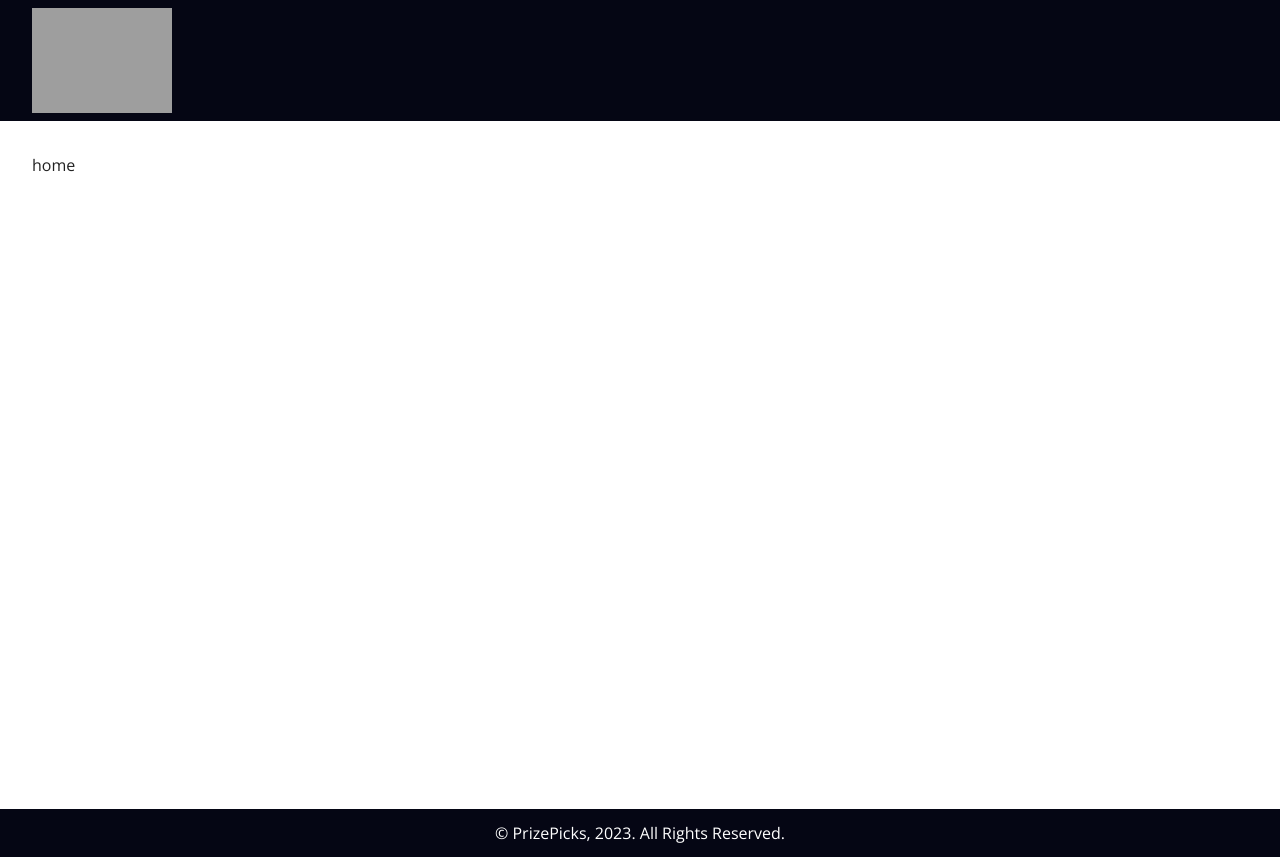
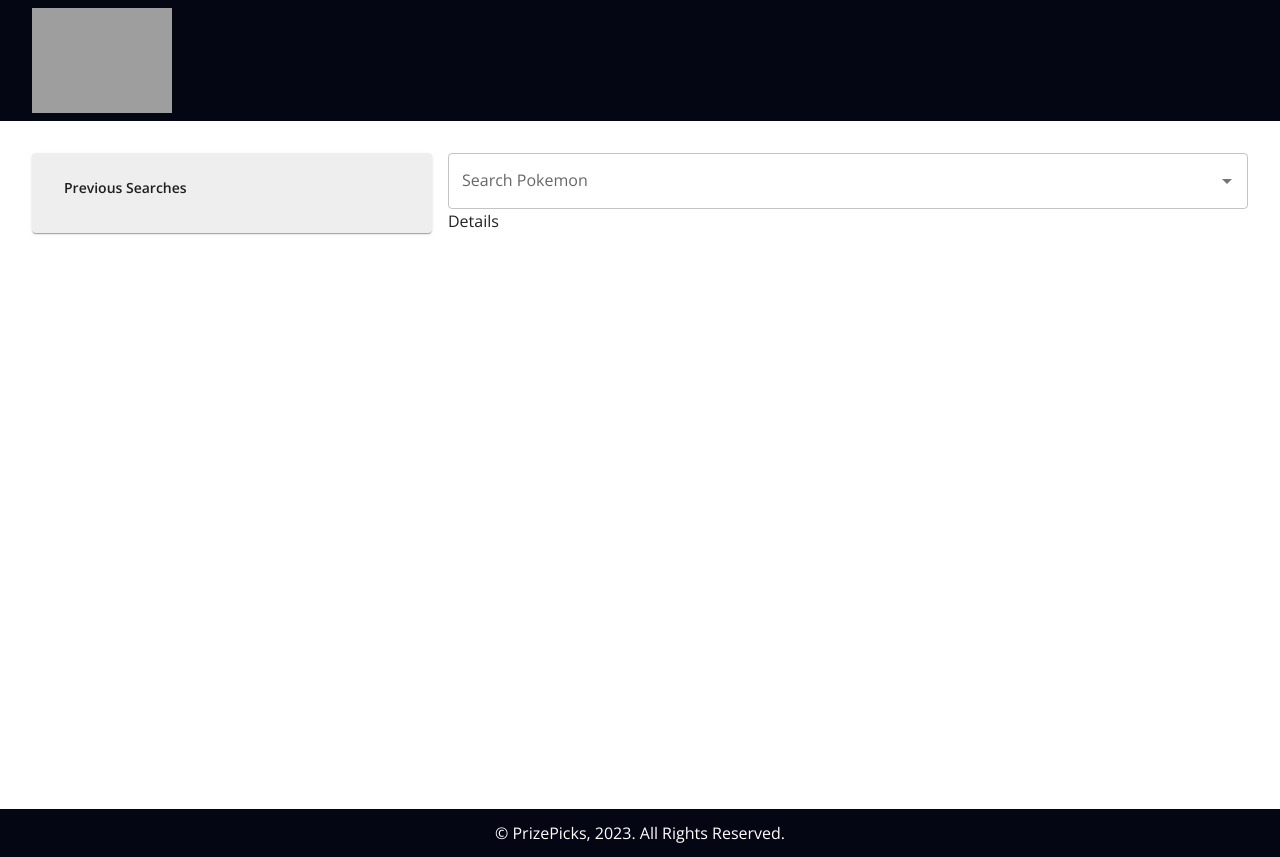
Before and after one commit to bsmith-code/pokedex, a React (Vite) app: page / in a window 1280 px wide. Built offline with nearby package versions, Linux system fonts and the light colour scheme; no server answers; grey boxes are pictures that could not be loaded.

Commit message:
Gets basic layout and routing working

```diff
--- a/package.json
+++ b/package.json
@@ -14,6 +14,7 @@
     "react-redux": "^8.1.3",
     "react-router-dom": "^6.18.0",
     "uniqid": "^5.4.0",
+    "use-hooks": "^2.0.0-rc.5",
     "web-vitals": "^2.1.4"
   },
   "devDependencies": {
--- a/src/routers/RouterPublic.tsx
+++ b/src/routers/RouterPublic.tsx
@@ -12,7 +12,10 @@ const PreparedView = ({ view }: IProps) => <LayoutDefault>{view}</LayoutDefault>
 const RouterPublic = () => (
   <BrowserRouter>
     <Routes>
-      <Route index element={<PreparedView view={<ViewHome />} />} />
+      <Route
+        path="/pokemon?/:name?"
+        element={<PreparedView view={<ViewHome />} />}
+      />
       <Route path="*" element={<Navigate to="/" replace />} />
     </Routes>
   </BrowserRouter>
--- a/src/store/server.ts
+++ b/src/store/server.ts
@@ -1,17 +1,25 @@
 import { createApi, fetchBaseQuery } from '@reduxjs/toolkit/query/react'
+
+import { IPokemon, IPokemonRequest } from 'types'
 
 const api = createApi({
   reducerPath: 'api',
 
   baseQuery: fetchBaseQuery({
-    baseUrl: process.env.REACT_APP_GITHUB_BASE_URL
+    baseUrl: process.env.REACT_APP_API_BASE_URL
   }),
   endpoints: build => ({
-    // getUsers: build.query<IUser[], void>({
-    //   query: () => 'users',
-    //   providesTags: ['IUser']
-    // }),
+    getPokemon: build.query<IPokemonRequest, void>({
+      query: () => 'pokemon'
+    })
   })
 })
 
-export const { util, reducer, endpoints, middleware, reducerPath } = api
+export const {
+  util,
+  reducer,
+  endpoints,
+  middleware,
+  reducerPath,
+  useGetPokemonQuery
+} = api
--- a/src/types/index.ts
+++ b/src/types/index.ts
@@ -1 +1,2 @@
 export * from 'types/redux'
+export * from 'types/pokemon'
--- a/src/views/ViewHome.tsx
+++ b/src/views/ViewHome.tsx
@@ -1,3 +1,61 @@
-const ViewHome = () => <div>home</div>
+import { useNavigate } from 'react-router-dom'
+
+import { useGetPokemonQuery } from 'store/server'
+
+import {
+  Autocomplete,
+  Box,
+  ListItemButton,
+  Paper,
+  TextField,
+  Typography
+} from '@mui/material'
+
+import { IPokemon } from 'types'
+
+const ViewHome = () => {
+  const navigate = useNavigate()
+  const { pokemon } = useGetPokemonQuery(undefined, {
+    selectFromResult: ({ data }) => ({
+      pokemon: data?.results ?? []
+    })
+  })
+
+  const handleChangePokemon = (value: IPokemon | null) => {
+    if (value) {
+      navigate(`/pokemon/${value.name}`)
+    }
+  }
+
+  return (
+    <Box display="flex">
+      <Box component={Paper} flexBasis={400} bgcolor="grey.200" px={4} py={3}>
+        <Typography variant="subtitle2">Previous Searches</Typography>
+      </Box>
+      <Box flexGrow={1} ml={2}>
+        <Autocomplete
+          onChange={(_, value) => handleChangePokemon(value)}
+          options={pokemon}
+          renderInput={params => (
+            <TextField {...params} label="Search Pokemon" />
+          )}
+          getOptionLabel={({ name }) => name}
+          renderOption={(props, { name }) => (
+            <ListItemButton
+              {...props}
+              component="li"
+              key={`pokemon-${name}`}
+              data-testid={`pokemon-${name}`}
+            >
+              {name}
+            </ListItemButton>
+          )}
+        />
+
+        <div>Details</div>
+      </Box>
+    </Box>
+  )
+}
 
 export default ViewHome
```
Also changed, not shown: src/types/pokemon.ts (added, +11 -0 lines), 2 other files (tests, documents, lock files or other folders).
